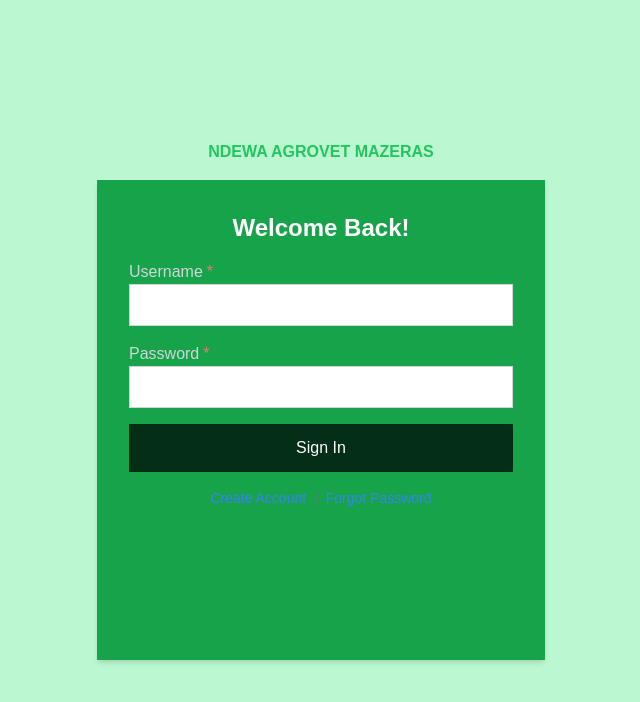
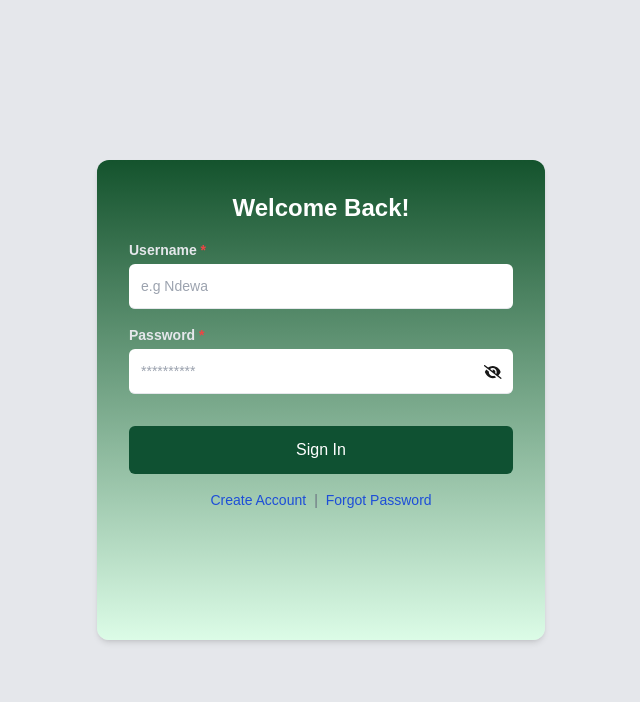
Before and after one commit to CHIGODI/BusinessManager, a Next.js app in the folder mybiz-frontend/: page /login in a window 1280 px wide. Shown: the top 702 px of the page, without its empty margins (319-959 px from the left). Built offline with nearby package versions, Linux system fonts and the light colour scheme.

Commit message:
Enhance Admin Dashboard and Key Metrics: update labels for clarity and improve login form styling for better user experience

```diff
--- a/mybiz-frontend/app/admin/perfomance/components/KeyMetrics.js
+++ b/mybiz-frontend/app/admin/perfomance/components/KeyMetrics.js
@@ -125,8 +125,8 @@ const KeyMetrics = () => {
             </div>
 
             <div className="flex flex-wrap gap-4 lg:gap-2">
-                <StatCard label="Total Revenue" value={`${(period.total_revenue || 0).toFixed(2)}`} compare={yesterday.total_revenue || 0} />
-                <StatCard label="Profit" value={`${(period.profit || 0).toFixed(2)}`} compare={yesterday.profit || 0} />
+                <StatCard label="Total Sales" value={`${(period.total_revenue || 0).toFixed(2)}`} compare={yesterday.total_revenue || 0} />
+                <StatCard label="Profit Made" value={`${(period.profit || 0).toFixed(2)}`} compare={yesterday.profit || 0} />
                 <StatCard label="Items Sold" value={period.items_sold || 0} compare={yesterday.number_of_sales || 0} />
                 <StatCard label="Mpesa Sales" value={`${(period.mpesa_sales || 0).toFixed(2)}`} compare={yesterday.mpesa_sales || 0} />
                 <StatCard label="Cash Sales" value={`${(period.cash_sales || 0).toFixed(2)}`} compare={yesterday.cash_sales || 0} />
--- a/mybiz-frontend/app/login/page.js
+++ b/mybiz-frontend/app/login/page.js
@@ -4,135 +4,114 @@ import Link from "next/link";
 import { useRouter } from "next/navigation";
 import { signIn } from "next-auth/react";
 import { toast } from "react-toastify";
-
+import { FontAwesomeIcon } from '@fortawesome/react-fontawesome';
+import { faEye, faEyeSlash } from '@fortawesome/free-solid-svg-icons';
 
 const LoginPage = () => {
-    const [username, setUsername] = useState("");
-    const [ signin, setSigningin ] = useState('Sign In');
-    const [password, setPassword] = useState("");
-    const [error, setError] = useState("");
+    const [formData, setFormData] = useState({ username: '', password: '' });
+    const [signin, setSigningin] = useState('Sign In');
+    const [error, setError] = useState({});
+    const [showPassword, setShowPassword] = useState(false);
     const router = useRouter();
+
+    const handleChange = (e) => {
+        setFormData({ ...formData, [e.target.name]: e.target.value });
+    };
+
+    const handleTogglePassword = () => {
+        setShowPassword(!showPassword);
+    };
 
     const handleLogin = async (e) => {
         e.preventDefault();
-        if (!username || !password) {
-            setError("All fields are required");
-            return;
-        }
+        let newError = {};
+        if (!formData.username) newError.username = "Username is required";
+        if (!formData.password) newError.password = "Password is required";
+        setError(newError);
+        if (Object.keys(newError).length) return;
 
-        setError("");
         setSigningin('Signing in...');
         const res = await signIn('credentials', {
             redirect: false,
-            username,
-            password,
+            username: formData.username,
+            password: formData.password,
         });
+
         if (res?.error) {
-            setError("Invalid username or password");
+            setError({ general: "Invalid username or password" });
         } else {
-            const session = await fetch('/api/auth/session').then((res) => res.json());
+            const session = await fetch('/api/auth/session').then(res => res.json());
             if (session?.user) {
                 const dashboardRoute = session.user.is_staff ? "/admin/dashboard" : "/user/dashboard";
-
                 toast.success("Login successful");
                 router.push(dashboardRoute);
             } else {
-                setError("Please try again");
-                router.push("/login");
+                setError({ general: "Please try again" });
             }
         }
         setSigningin('Sign In');
     };
 
     return (
-        <div className="h-screen
-                        flex flex-row
-                        items-center
-                        bg-green-200
-                        "
-        >
-            <div className="
-                            flex
-                            flex-col
-                            items-center
-                            justify-center
-                            w-full
-                            lg:w-1/2
-                            h-full
-                            m-auto">
-                <h2 className="text-center text-green-500 font-bold pb-4">NDEWA AGROVET MAZERAS</h2>
-                <div className="w-[90%] lg:w-[70%]
-                                h-[60%]
-                                p-8
-                                shadow-md
-                                bg-green-600
-                                ">
-                    <header className="
-                                text-center mb-4
-                                text-2xl font-bold
-                                text-white"
-                    >
+        <div className="h-screen flex items-center bg-gray-200">
+            <div className="flex flex-col items-center justify-center w-full lg:w-1/2 h-full m-auto ">
+                <div className="w-[100%] lg:w-[70%] h-[60%] p-8 shadow-md lg:rounded-xl  bg-gradient-to-t from-green-100 to-green-900">
+                    <header className="text-center mb-4 text-2xl font-bold text-white">
                         Welcome Back!
                     </header>
-                    <form className="flex flex-col
+                    <form onSubmit={handleLogin} className="flex flex-col">
+                        {error.general && <p className="text-red-500 text-sm mb-2">{error.general}</p>}
 
-                            "
-                        onSubmit={handleLogin}
-                    >
+                        {['username', 'password'].map((field) => (
+                            <div className="mb-4" key={field}>
+                                <label className="block text-gray-200 text-sm font-bold mb-1" htmlFor={field}>
+                                    {field.charAt(0).toUpperCase() + field.slice(1)}
+                                    <span className="text-red-500"> *</span>
+                                </label>
+                                <div className="relative">
+                                    <input
+                                        id={field}
+                                        name={field}
+                                        type={field === 'password' && !showPassword ? 'password' : 'text'}
+                                        placeholder={field === 'username' ? 'e.g Ndewa' : '**********'}
+                                        value={formData[field]}
+                                        onChange={handleChange}
+                                        className="appearance-none border-b w-full py-3 px-3 text-gray-600 text-sm placeholder:text-sm placeholder:font-light
+                                                   focus:outline-none focus:ring-2 focus:ring-green-500 rounded-md"
+                                        required
+                                    />
+                                    {field === 'password' && (
+                                        <span
+                                            className="absolute inset-y-0 right-0 pr-3 flex items-center cursor-pointer"
+                                            onClick={handleTogglePassword}
+                                        >
+                                            <FontAwesomeIcon
+                                                className="text-sm"
+                                                icon={showPassword ? faEye : faEyeSlash}
+                                            />
+                                        </span>
+                                    )}
+                                </div>
+                                {error[field] && <p className="text-red-500 text-xs italic">{error[field]}</p>}
+                            </div>
+                        ))}
 
-                        {error && <p className="text-red-500 text-sm">{error}</p>}
-                        <label htmlFor="username" className="text-gray-300 text-base">
-                            Username
-                            <span className="text-red-400 p-1">*</span>
-                        </label>
-                        <input
-                            type="text"
-                            id="username"
-                            name="username"
-                            value={username}
-                            onChange={(e) => setUsername(e.target.value)}
-                            className="p-2 border border-gray-300 text-base outline-none focus:outline-gray-400"
-                            required
-                        />
-                        <label htmlFor="password" className="text-gray-300 text-base pt-4">
-                            Password
-                            <span className="text-red-400 p-1">*</span>
-                        </label>
-                        <input
-                            type="password"
-                            id="password"
-                            name="password"
-                            value={password}
-                            onChange={(e) => setPassword(e.target.value)}
-                            className="p-2 border border-gray-300  text-base outline-none focus:outline-gray-400"                            required
-                        />
                         <button
                             type="submit"
-                            className="w-full
-                                my-4
-                                py-3 bg-green-950
-                                text-white -lg
-                                hover:bg-opacity[90%]
-                                focus:outline-none focus:ring-2
-                                focus:ring-green-500
-                                text-sm
-                                md:text-base
-                                hover:shadow-lg
-                                hover:bg-green-900
-                                transition duration-300
-                                ease-in-out
-                                disabled:opacity-50 disabled:cursor-not-allowed
-                                ">
+                            className="w-full my-4 py-3 bg-[#0F5132] text-white rounded-md hover:bg-opacity-90
+                                       focus:outline-none focus:ring-2 focus:ring-green-500 text-sm md:text-base
+                                       hover:shadow-lg transition duration-300 ease-in-out disabled:opacity-50 disabled:cursor-not-allowed"
+                        >
                             {signin}
                         </button>
+
                         <div className="text-center flex flex-row justify-center gap-2">
-                            <Link href="/signup" className="text-blue-500 text-sm hover:underline">Create Account</Link>
+                            <Link href="/signup" className="text-blue-700 text-sm hover:underline">Create Account</Link>
                             <span className="text-gray-500 text-sm">|</span>
-                            <Link href="/login" className="text-blue-500 text-sm hover:underline">Forgot Password</Link>
+                            <Link href="/login" className="text-blue-700 text-sm hover:underline">Forgot Password</Link>
                         </div>
                     </form>
                 </div>
-
             </div>
         </div>
     );
```
Also changed, not shown: mybiz-frontend/app/admin/dashboard/page.js (+20 -6 lines).
